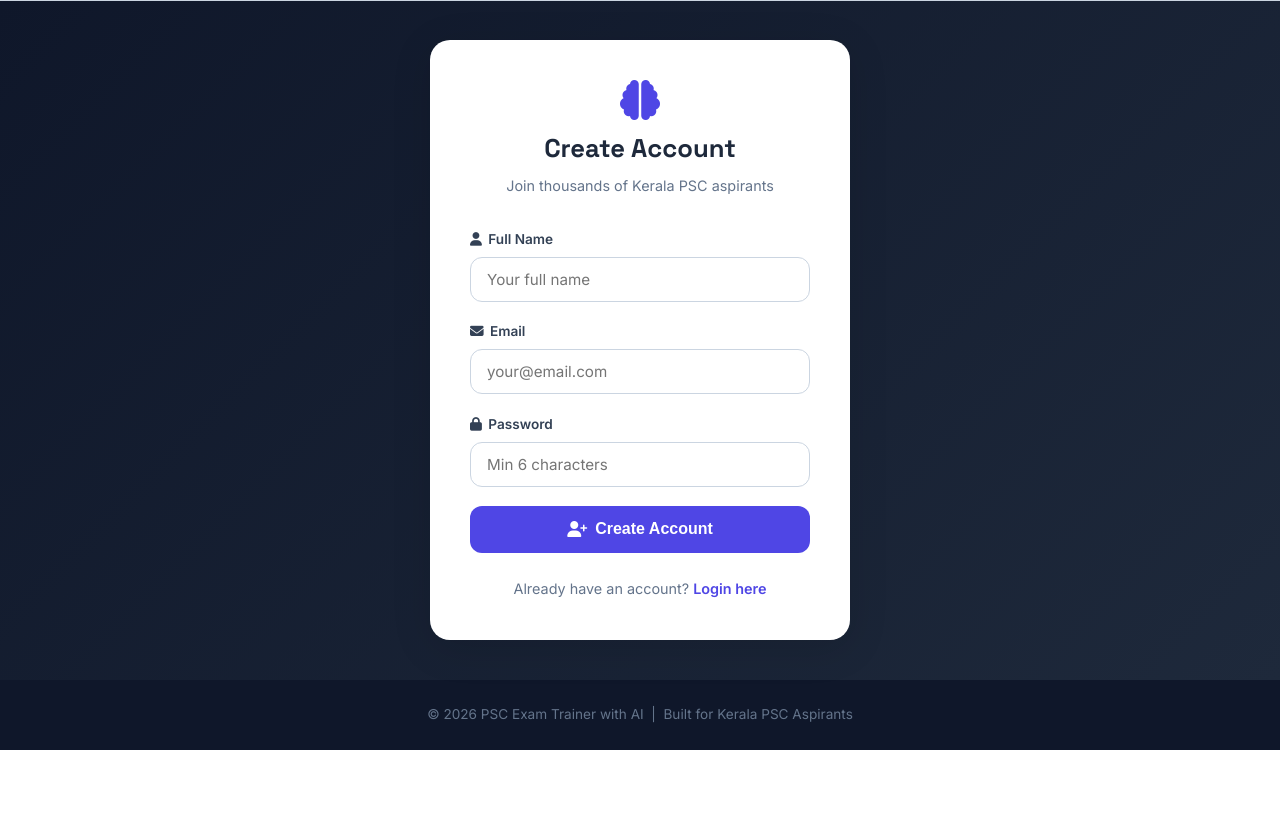
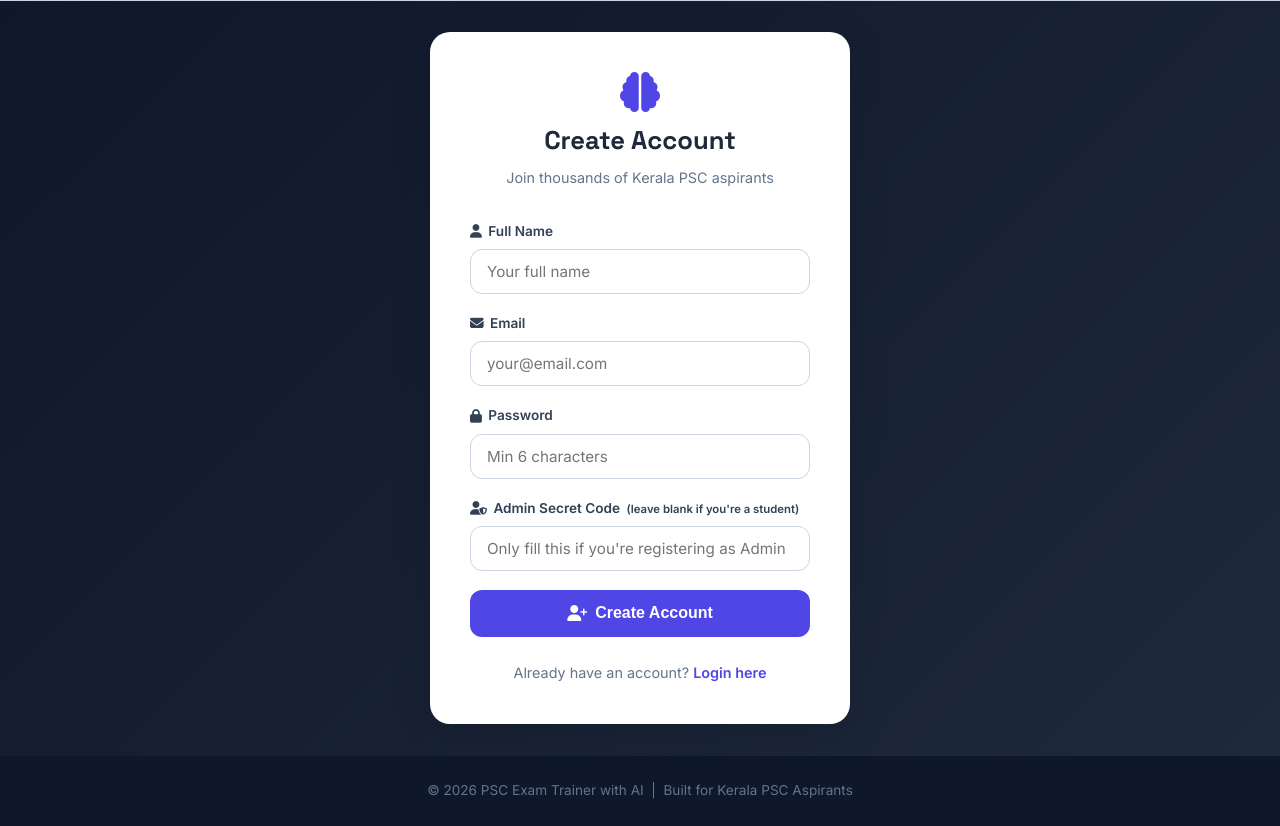
Before and after one commit to hrithikbabu/psc-exam-trainer, a Flask app: page /register in a window 1280 px wide. Shown: the part 64-890 px from the top of the page. Before the commit the page ends 814 px from the top, so only its background shows below. Run offline with Flask 3, Linux system fonts and the light colour scheme.

Commit message:
Update register.html

```diff
--- a/templates/register.html
+++ b/templates/register.html
@@ -22,6 +22,10 @@
         <label><i class="fas fa-lock"></i> Password</label>
         <input type="password" name="password" placeholder="Min 6 characters" required/>
       </div>
+      <div class="form-group">
+        <label><i class="fas fa-user-shield"></i> Admin Secret Code <small>(leave blank if you're a student)</small></label>
+        <input type="text" name="admin_code" placeholder="Only fill this if you're registering as Admin"/>
+      </div>
       <button type="submit" class="btn btn-primary btn-full">
         <i class="fas fa-user-plus"></i> Create Account
       </button>
```
